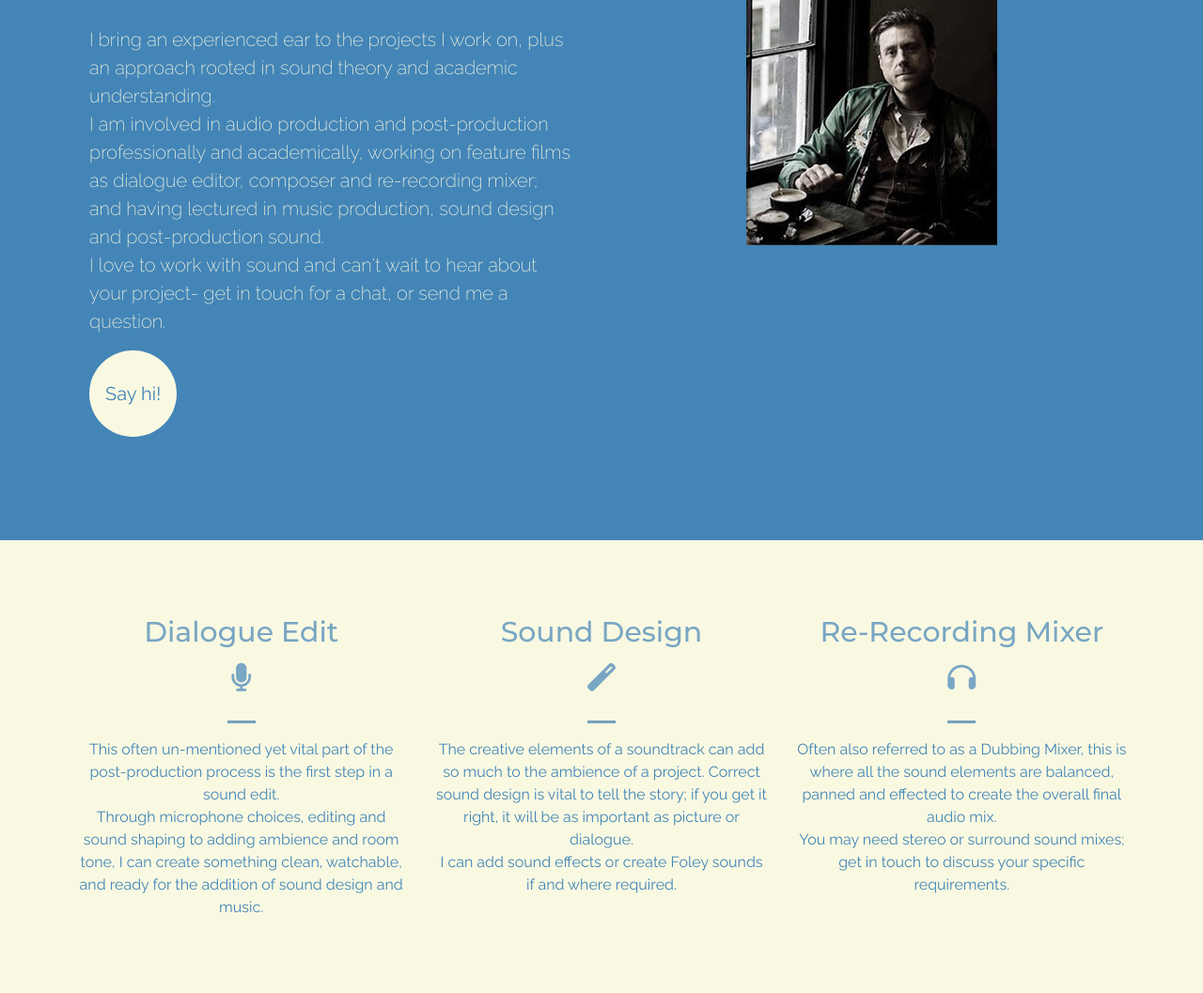
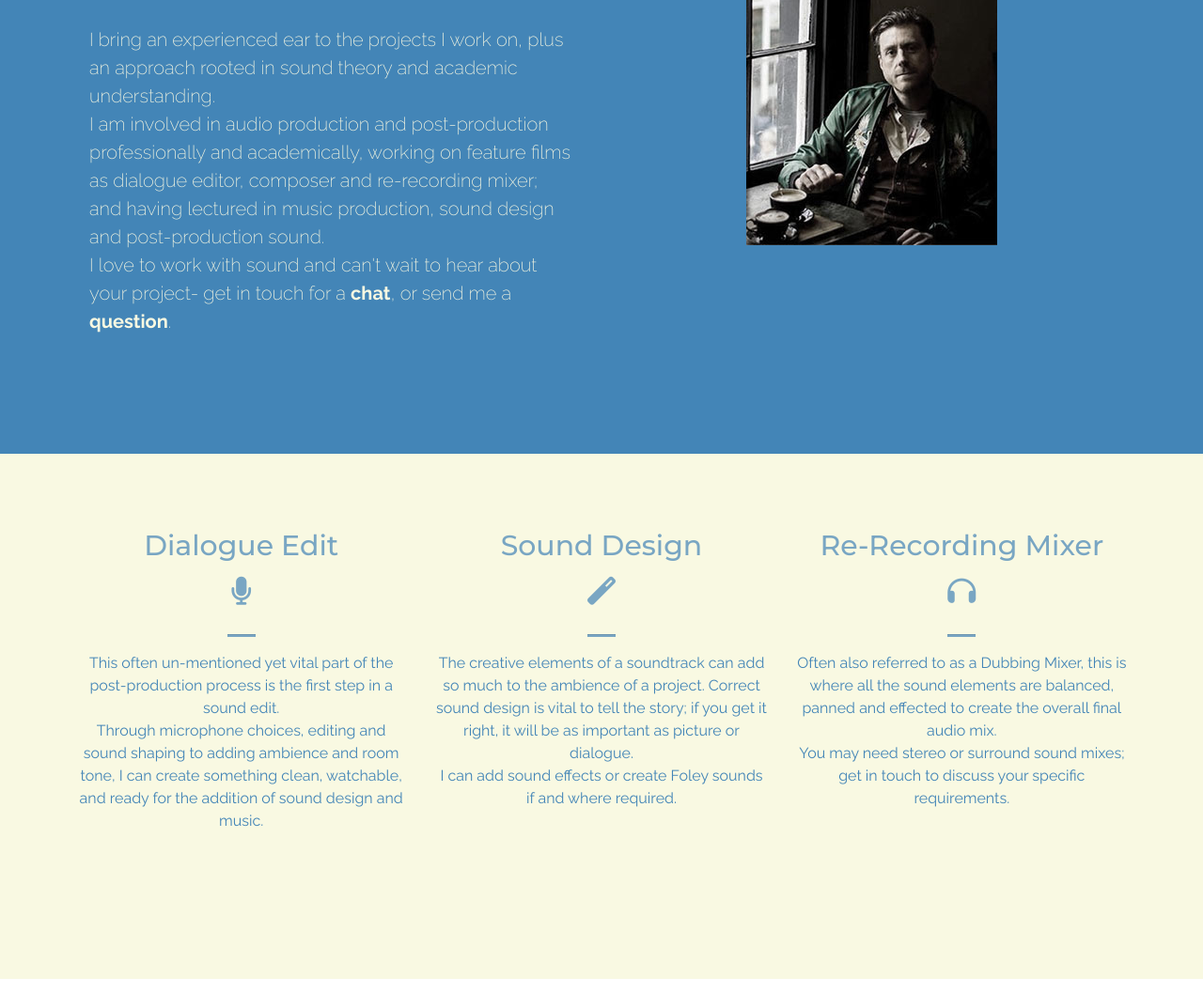
Before and after one commit to Code-Institute-Submissions/alexrwinter, a plain HTML site: page index.html in a window 1280 px wide. Shown: the part 1038-2095 px from the top of the page at 94% size. Drawn offline with nearby package versions, Linux system fonts and the light colour scheme.

Commit message:
in-text links

```diff
--- a/assets/css/style.css
+++ b/assets/css/style.css
@@ -144,7 +144,11 @@ i {
     color: #4385b7;
 }
 
-
+.lead a {
+    text-decoration: none;
+    color: #f9f9e2;
+    font-weight:bold
+}
 /*---------------------------------------------Home*/
 .soundwaves-container{
     background: url("../images/evening-night-bottom.jpg") no-repeat center center fixed;
--- a/index.html
+++ b/index.html
@@ -74,8 +74,8 @@
 					<br>I am involved in audio production and post-production professionally and academically, working on feature films as dialogue editor, composer and
 						re-recording mixer; and having lectured in music production, sound design and post-production
 						sound.<br>
-                        I love to work with sound and can't wait to hear about your project- get in touch for a chat, or send me a question.</p>
-                        <button type="button" class="btn btn-lg btn-contact btn-contact-sayhi">Say hi!</button>
+                        I love to work with sound and can't wait to hear about your project- get in touch for a <a href="#">chat</a>, or send me a <a href="#">question</a>.</p>
+					<!--<button type="button" class="btn btn-lg btn-contact btn-contact-sayhi">Say hi!</button>-->
 			</div>
 			<div class="d-none d-sm-block col-lg-6 alex-image">
 				<a href="https://www.imdb.com/name/nm8237808/" target="_blank">
```
